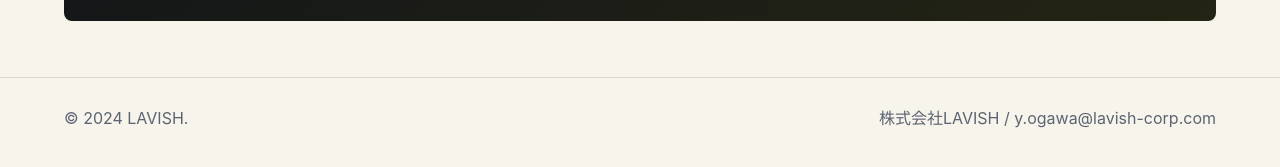
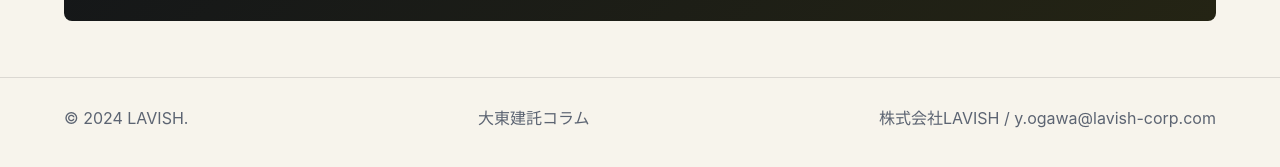
Before and after one commit to lavio8/lavio, a Jekyll site: the page built from index.html, in a window 1280 px wide and 900 px high, scrolled down 6324 px. Shown: the part 726-893 px from the top of the window. Built offline with Jekyll 4.4.1, drawn with Linux system fonts in a browser that asks for light colours; the list of posts is cut into pages by our own code.

Commit message:
トップページにコラムリンクを追加

```diff
--- a/index.html
+++ b/index.html
@@ -319,6 +319,7 @@ description: 大東建託物件専門の初期費用比較サービス。ご検
 
     <footer class="footer">
       <p>© 2024 LAVISH.</p>
+      <p><a href="{{ '/column/' | relative_url }}" style="color: inherit; text-underline-offset: 3px;">大東建託コラム</a></p>
       <p>株式会社LAVISH / y.ogawa@lavish-corp.com</p>
     </footer>
 
```
